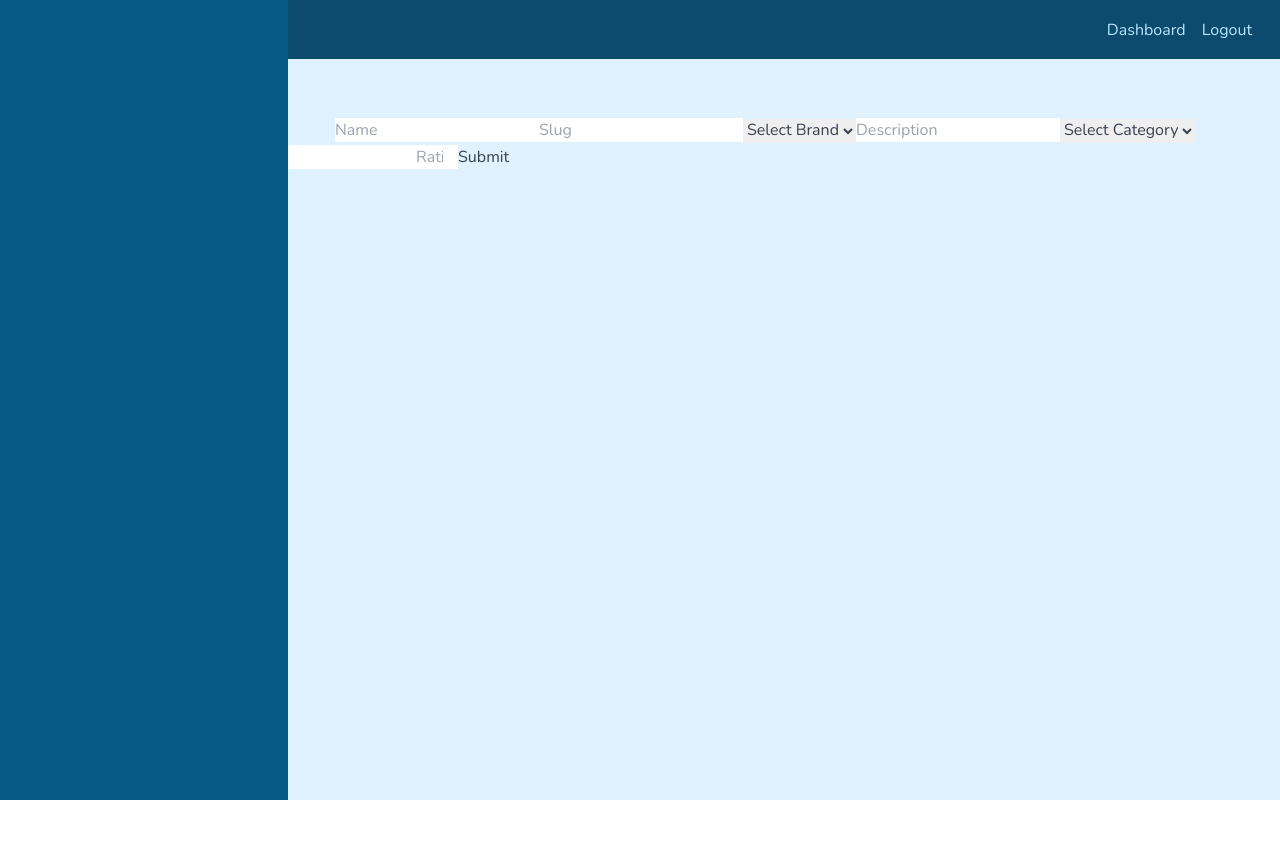
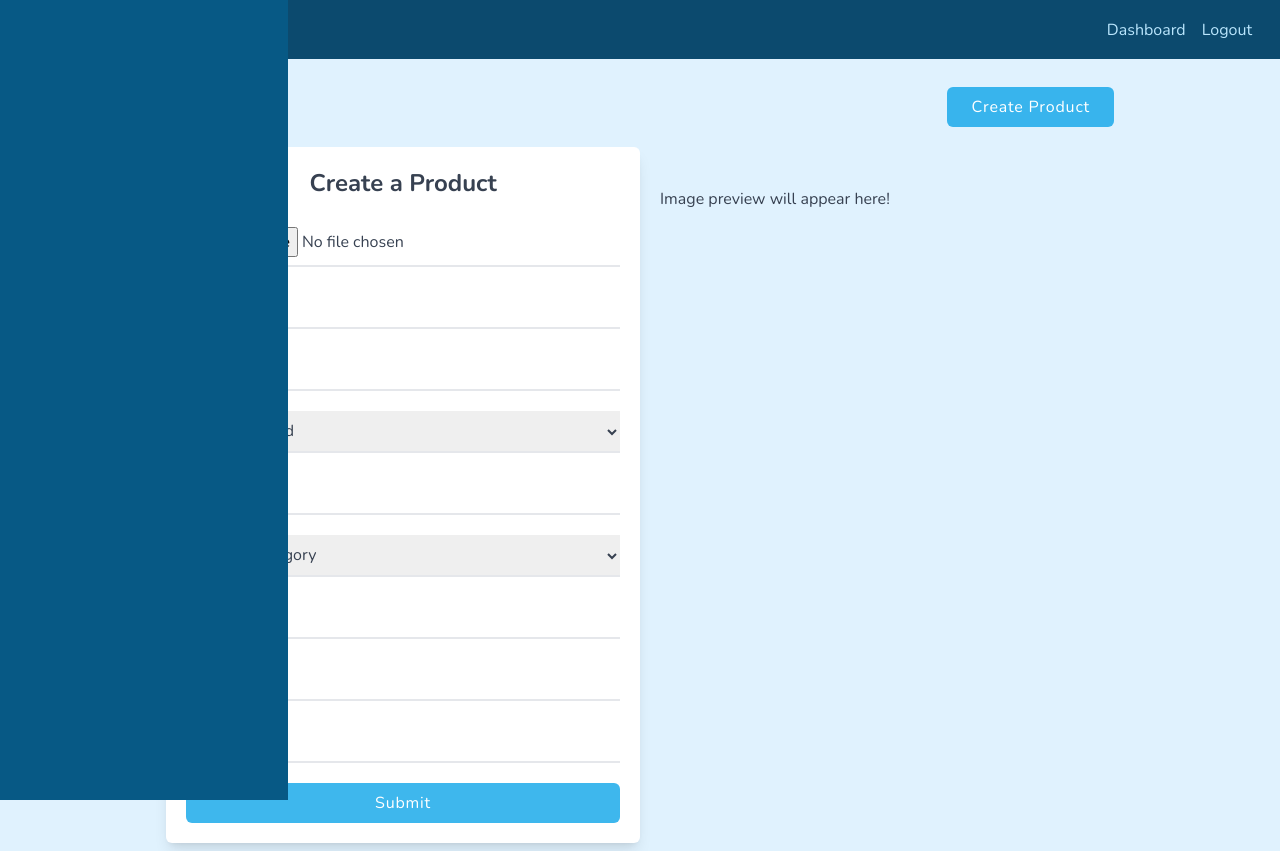
Before and after one commit to chiss7/mern-ecommerce-rtk, a React (Create React App) app in the folder client/: page /admin/products/new in a window 1280 px wide. Before the commit the page ends 800 px from the top, so only its background shows below. Built offline with nearby package versions, Linux system fonts and the light colour scheme; sample sign-in values are in the browser's storage.

Commit message:
product list/create product styles added

```diff
--- a/client/src/App.css
+++ b/client/src/App.css
@@ -13,6 +13,12 @@
 @layer components {
   .button-primary {
     @apply bg-sky-500/80 hover:bg-sky-500/90 px-6 py-2 rounded-md text-white font-medium tracking-wider transition
+  }
+  .button-red {
+    @apply bg-red-500/80 hover:bg-red-500/90 px-6 py-2 rounded-md text-white font-medium tracking-wider transition
+  }
+  .button-green {
+    @apply bg-green-500/80 hover:bg-green-500/90 px-6 py-2 rounded-md text-white font-medium tracking-wider transition
   }
   .input {
     @apply w-full border-b-2 px-3 py-2 focus:outline-none focus:border-b-sky-200
--- a/client/src/pages/admin/CreateProduct.jsx
+++ b/client/src/pages/admin/CreateProduct.jsx
@@ -2,12 +2,13 @@ import { useEffect, useState } from "react";
 import { useDispatch, useSelector } from "react-redux";
 import { useNavigate } from "react-router-dom";
 import { toast } from "react-toastify";
+import LoadingSpinner from "../../components/LoadingSpinner";
 import { createProduct } from "../../redux/features/productSlice";
 
 export const CreateProduct = () => {
   const navigate = useNavigate();
   const dispatch = useDispatch();
-  const { error } = useSelector((state) => state.product);
+  const { error, loading } = useSelector((state) => state.product);
   const [form, setForm] = useState({
     image: null,
     name: "",
@@ -66,15 +67,16 @@ export const CreateProduct = () => {
   }, [error]);
 
   return (
-    <div className="createProduct-container">
-      <form className="createProduct-form" onSubmit={handleSubmit}>
-        <h3>Create a Product</h3>
+    <div className="min-h-[calc(100vh-160px)] flex flex-col justify-center items-center md:flex-row md:items-start">
+      <form className="bg-white w-4/5 md:w-1/2 min-h-[10rem] shadow-lg rounded-md overflow-hidden p-5 flex flex-col gap-5 items-center" onSubmit={handleSubmit}>
+        <h3 className="font-semibold text-2xl overflow-ellipsis overflow-hidden whitespace-nowrap text-center">Create a Product</h3>
         <input
           type="file"
           name="image"
           accept="image/"
           required
           onChange={handleChange}
+          className="input"
         />
         <input
           type="text"
@@ -82,6 +84,7 @@ export const CreateProduct = () => {
           onChange={handleChange}
           required
           placeholder="Name"
+          className="input"
         />
         <input
           type="text"
@@ -89,8 +92,9 @@ export const CreateProduct = () => {
           onChange={handleChange}
           required
           placeholder="Slug"
+          className="input"
         />
-        <select onChange={handleChange} name="brand" required>
+        <select onChange={handleChange} name="brand" required className="input">
           <option value="">Select Brand</option>
           <option value="puma">Puma</option>
           <option value="nike">Nike</option>
@@ -103,8 +107,9 @@ export const CreateProduct = () => {
           onChange={handleChange}
           required
           placeholder="Description"
+          className="input"
         />
-        <select onChange={handleChange} name="category" required>
+        <select onChange={handleChange} name="category" required className="input">
           <option value="">Select Category</option>
           <option value="shoes">Shoes</option>
           <option value="t-shirt">T-shirt</option>
@@ -118,6 +123,7 @@ export const CreateProduct = () => {
           required
           min={0}
           placeholder="Price"
+          className="input"
         />
         <input
           type="number"
@@ -126,6 +132,7 @@ export const CreateProduct = () => {
           required
           min={0}
           placeholder="Stock"
+          className="input"
         />
         <input
           type="number"
@@ -135,13 +142,23 @@ export const CreateProduct = () => {
           min={0}
           max={5}
           placeholder="Rating"
+          className="input"
         />
-        <button className="primary-button">Submit</button>
+        {loading ? (
+          <button
+            className="button-primary w-full flex justify-center items-center"
+            disabled
+          >
+            <LoadingSpinner /> Submitting...
+          </button>
+        ) : (
+          <button className="button-primary w-full">Submit</button>
+        )}
       </form>
-      <div className="image-preview">
+      <div className="my-5 p-5 md:w-1/2">
         {form.image ? (
           <>
-            <img src={imagePreview} alt="productImg" />
+            <img src={imagePreview} alt="productImg" className="w-full h-full object-cover hover:shadow-lg transition" />
           </>
         ) : (
           <p>Image preview will appear here!</p>
--- a/client/src/pages/admin/Products.jsx
+++ b/client/src/pages/admin/Products.jsx
@@ -3,17 +3,17 @@ import { Outlet, useNavigate } from "react-router-dom";
 export const Products = () => {
   const navigate = useNavigate();
   return (
-    <>
-      <div className="admin-headers">
-        Products
+    <div className="w-9/12 m-auto">
+      <div className="flex justify-between items-center my-5">
+        <h1 className="font-extrabold text-2xl">Products</h1>
         <button
-          className="primary-button"
+          className="button-primary"
           onClick={() => navigate("/admin/products/new")}
         >
           Create Product
         </button>
       </div>
       <Outlet />
-    </>
+    </div>
   );
 };
--- a/client/src/pages/admin/Summary.jsx
+++ b/client/src/pages/admin/Summary.jsx
@@ -97,7 +97,7 @@ export const Summary = () => {
     },
   ];
   return (
-    <div className="flex flex-col justify-center items-center py-5 gap-2 lg:flex-row lg:items-start xl:w-11/12 xl:m-auto">
+    <div className="flex flex-col justify-center items-center py-5 gap-2 lg:flex-row lg:items-start xl:w-9/12 xl:m-auto">
       <div className="bg-white w-80 min-h-[42rem] sm:w-2/3 md:w-5/6 lg:w-2/3 lg:min-h-[32rem] shadow-lg rounded-md overflow-hidden p-3">
         <div className="overview">
           <div className="mb-4">
--- a/client/src/pages/admin/summary-components/AllTimeData.jsx
+++ b/client/src/pages/admin/summary-components/AllTimeData.jsx
@@ -29,7 +29,7 @@ const AllTimeData = () => {
   return (
     <div className="mt-4 mb-4">
       <h3 className="text-2xl font-extrabold text-center">All Time</h3>
-      <div className="flex justify-between bg-sky-300/60 rounded-md mb-2 p-2">
+      <div className="flex justify-between bg-sky-300/40 rounded-md mb-2 p-2">
         <div className="all-data-title">Users</div>
         <div className="font-bold">{!loadingUsers ? users.length : "-"}</div>
       </div>
@@ -37,7 +37,7 @@ const AllTimeData = () => {
         <div className="all-data-title">Products</div>
         <div className="font-bold">{!isLoading ? data.length : "-"}</div>
       </div>
-      <div className="flex justify-between bg-sky-300/60 rounded-md mb-2 p-2">
+      <div className="flex justify-between bg-sky-300/40 rounded-md mb-2 p-2">
         <div className="all-data-title">Orders</div>
         <div className="font-bold">{!loadingOrders ? orders.length : "-"}</div>
       </div>
--- a/client/src/pages/admin/summary-components/Transactions.jsx
+++ b/client/src/pages/admin/summary-components/Transactions.jsx
@@ -29,7 +29,7 @@ const Transactions = () => {
         <>
           <h3 className="font-extrabold text-center text-2xl">Lastest transactions</h3>
           {orders?.map((order) => (
-            <div className="flex justify-between bg-sky-300/60 mb-2 rounded-md p-2" key={order._id}>
+            <div className="flex justify-between bg-sky-300/60 even:bg-sky-300/40 mb-2 rounded-md p-2" key={order._id}>
               <p className="w-1/3">{order.shippingAddress.fullName}</p>
               <p className="w-1/3 text-center">${order.totalPrice.toLocaleString()}</p>
               <p className="w-1/3 text-right">{moment(order.createdAt).fromNow()}</p>
```
Also changed, not shown: client/src/pages/admin/list/ProductList.jsx (+13 -8 lines).
